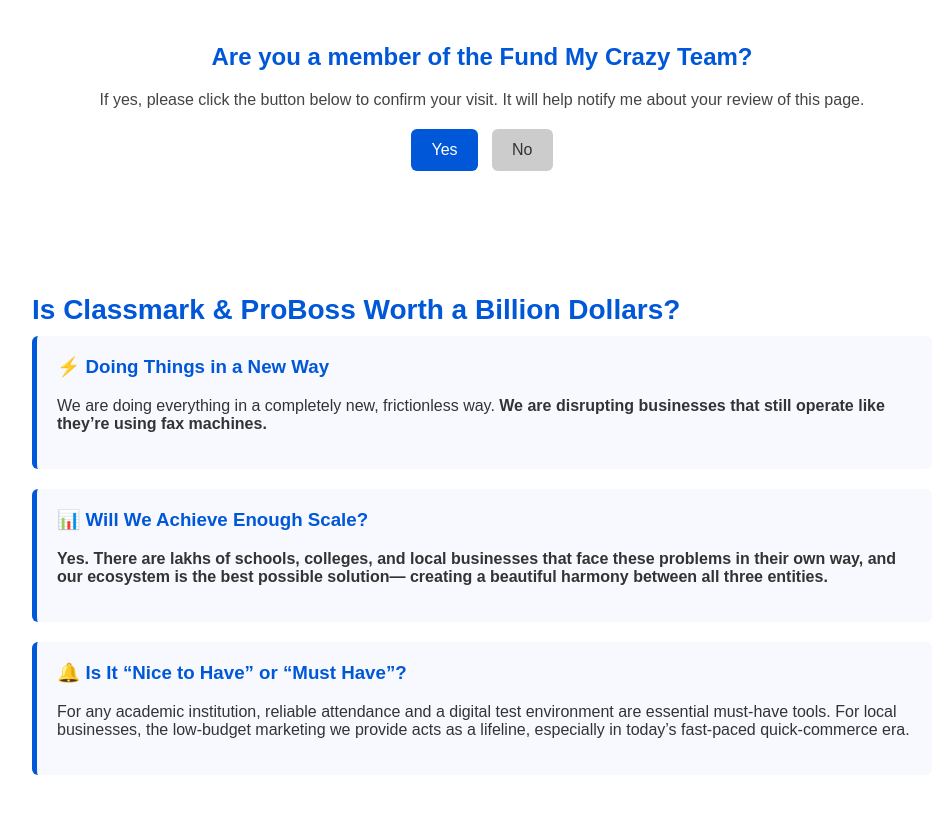
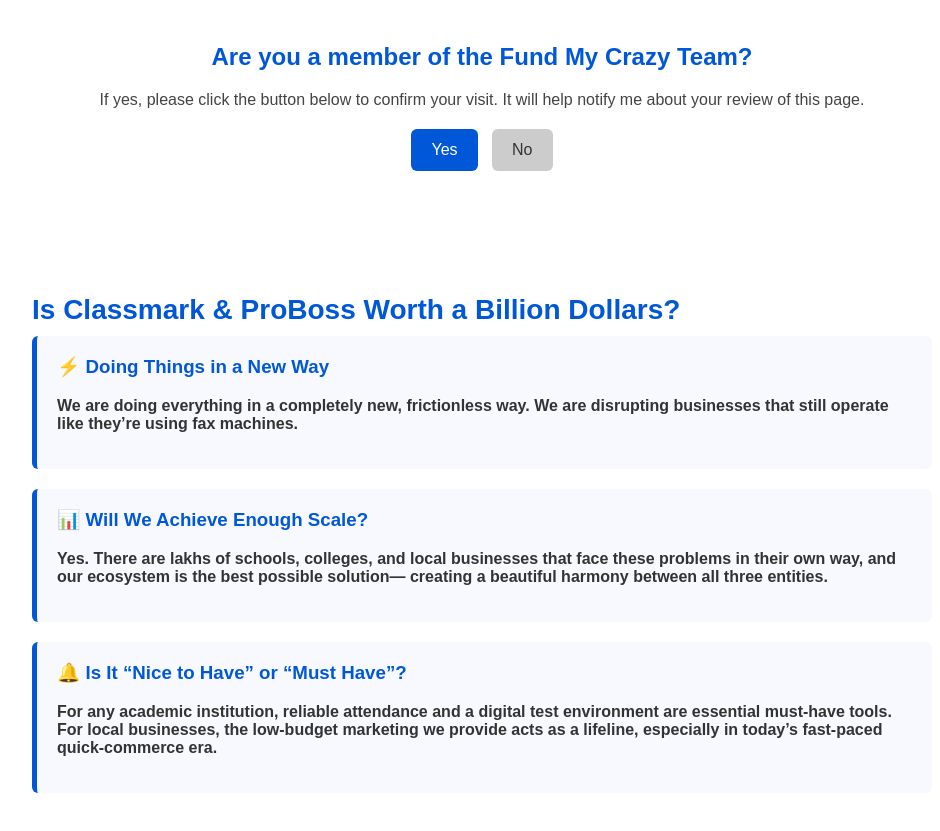
Before and after one commit to mute-x-satcher/sms-frontend, a website with bundled scripts: page pages/aboutPage.html in a window 1280 px wide. Shown: the part 2225-3056 px from the top of the page, without its empty margins (158-1098 px from the left). Built offline with nearby package versions, Linux system fonts and the light colour scheme.

Commit message:
Final Super Final

```diff
--- a/pages/aboutPage.html
+++ b/pages/aboutPage.html
@@ -147,9 +147,9 @@
 
   <div class="feature-box">
     <h3>⚡ Doing Things in a New Way</h3>
-    <p>
+    <p><b>
       We are doing everything in a completely new, frictionless way.
-      <b>We are disrupting businesses that still operate like they’re using fax machines.</b>
+      We are disrupting businesses that still operate like they’re using fax machines.</b>
     </p>
   </div>
 
@@ -166,11 +166,12 @@
 
   <div class="feature-box">
     <h3>🔔 Is It “Nice to Have” or “Must Have”?</h3>
-    <p>
+    <p><b>
       For any academic institution, reliable attendance and a digital test environment
       are essential must-have tools.
       For local businesses, the low-budget marketing we provide acts as a lifeline,
       especially in today’s fast-paced quick-commerce era.
+    </b>
     </p>
   </div>
 
```
